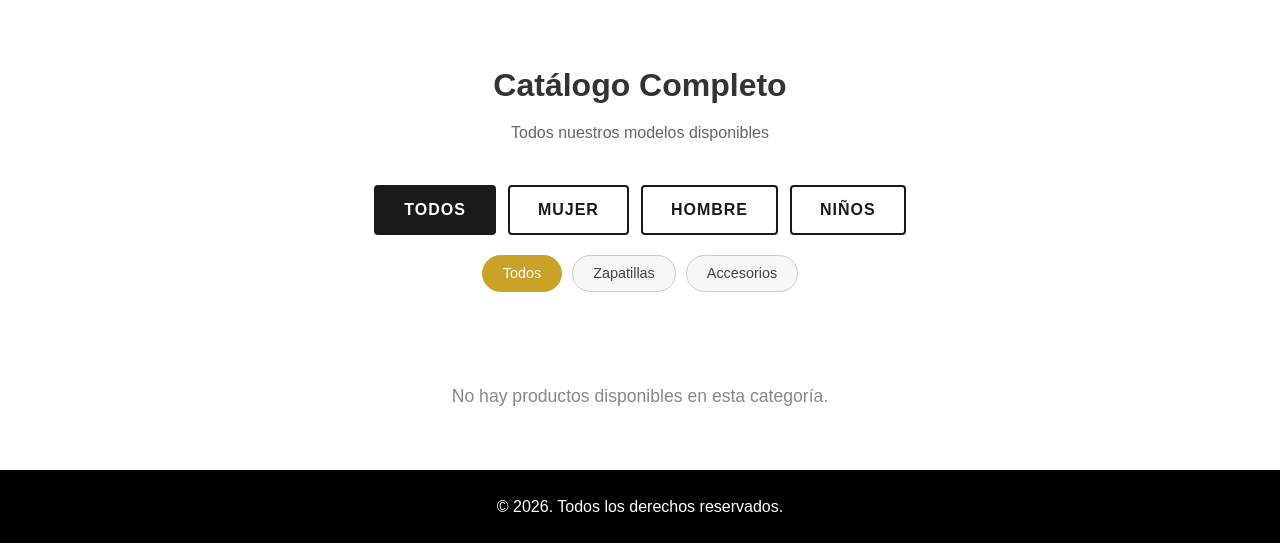
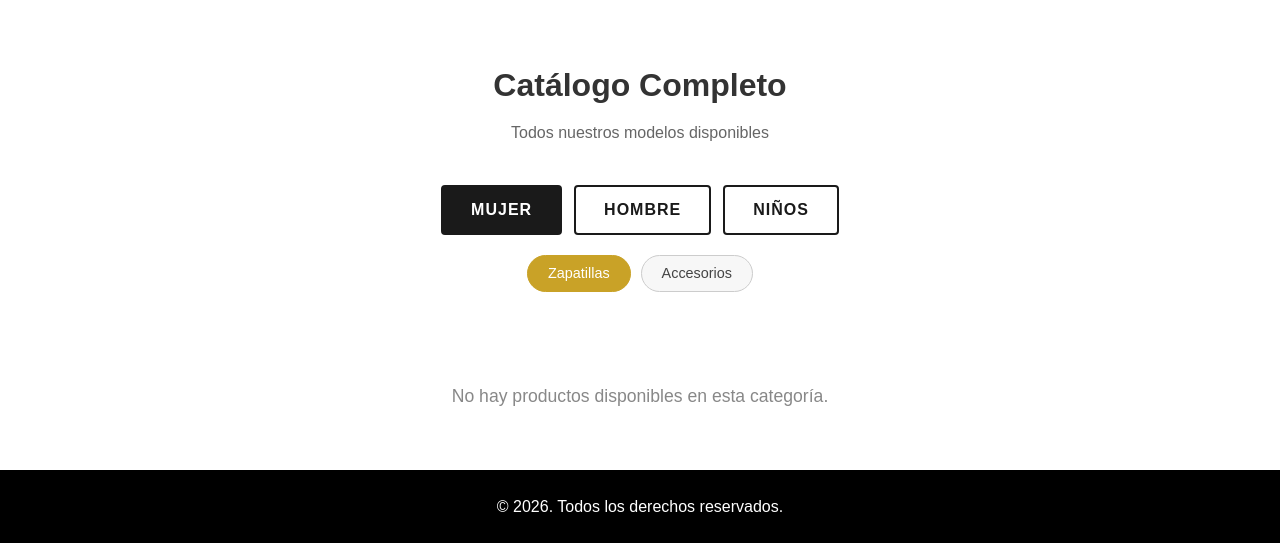
Before and after one commit to jhocerml/golden-step, a Flask app: page /catalogo in a window 1280 px wide. Shown: the part 70-613 px from the top of the page. Run offline with Flask 3, Linux system fonts and the light colour scheme; data that the repository does not hold is empty; parts of the project's set-up code (start-up, migrations or seed data) failed here and were passed over; some libraries are stand-ins or nearby versions.

Commit message:
feat: rediseño catalogo sin todos

```diff
--- a/app.py
+++ b/app.py
@@ -106,16 +106,10 @@ def checkout():
 
 @app.route('/catalogo')
 def catalogo():
-    categoria = request.args.get('categoria', 'todos')
-    tipo = request.args.get('tipo', 'todos')
+    categoria = request.args.get('categoria', 'mujer')
+    tipo = request.args.get('tipo', 'zapatillas')
 
-    query = Producto.query.filter_by(activo=True)
-    if categoria != 'todos':
-        query = query.filter_by(categoria=categoria)
-    if tipo != 'todos':
-        query = query.filter_by(tipo=tipo)
-
-    productos = query.all()
+    productos = Producto.query.filter_by(activo=True, categoria=categoria, tipo=tipo).all()
     return render_template('catalogoCompleto.html', productos=productos,
                             categoria_actual=categoria, tipo_actual=tipo)
 
--- a/templates/catalogoCompleto.html
+++ b/templates/catalogoCompleto.html
@@ -112,8 +112,6 @@
 
     <!-- FILTRO POR CATEGORÍA -->
     <div class="filtros-categoria">
-        <a href="/catalogo?categoria=todos&tipo={{ tipo_actual }}"
-           class="filtro-btn {% if categoria_actual == 'todos' %}active{% endif %}">TODOS</a>
         <a href="/catalogo?categoria=mujer&tipo={{ tipo_actual }}"
            class="filtro-btn {% if categoria_actual == 'mujer' %}active{% endif %}">MUJER</a>
         <a href="/catalogo?categoria=hombre&tipo={{ tipo_actual }}"
@@ -124,8 +122,6 @@
 
     <!-- FILTRO POR TIPO -->
     <div class="filtros-tipo">
-        <a href="/catalogo?categoria={{ categoria_actual }}&tipo=todos"
-           class="filtro-tipo-btn {% if tipo_actual == 'todos' %}active{% endif %}">Todos</a>
         <a href="/catalogo?categoria={{ categoria_actual }}&tipo=zapatillas"
            class="filtro-tipo-btn {% if tipo_actual == 'zapatillas' %}active{% endif %}">Zapatillas</a>
         <a href="/catalogo?categoria={{ categoria_actual }}&tipo=accesorios"
```
